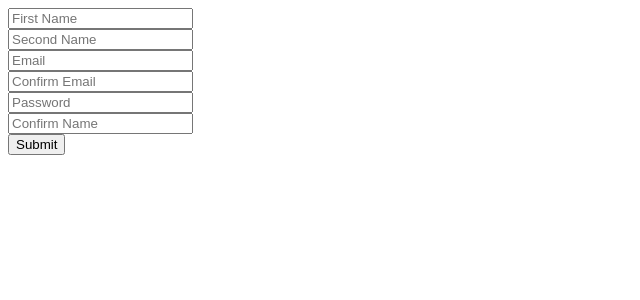
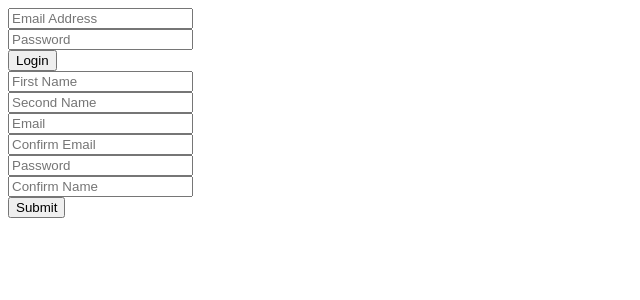
Before and after one commit to mrabelwahed/SocialNetwork, a PHP site: page /register.php in a window 1280 px wide. Shown: the top 300 px of the page, without its empty margins (0-640 px from the left). Run offline with PHP 8.4, Linux system fonts and the light colour scheme.

Commit message:
add login feature for the app

```diff
--- /dev/null
+++ b/config/config.php
@@ -0,0 +1,16 @@
+<?php
+
+ob_start();
+session_start();
+$timezone = date_default_timezone_set("Africa/Cairo");
+
+//for debug
+ini_set('display_errors', 1);
+ini_set('display_startup_errors', 1);
+error_reporting(E_ALL);
+//============================================
+//db connection
+$con = mysqli_connect("localhost", "root", "", "social");
+if (mysqli_connect_errno()) {
+    echo "failed to connect" . mysqli_connect_errno();
+}
--- /dev/null
+++ b/includes/form_handlers/login_handler.php
@@ -0,0 +1,27 @@
+<?php
+
+if (isset($_POST['log_button'])) {
+    $email                 = filter_var($_POST['log_email'], FILTER_SANITIZE_EMAIL);
+    $password              = md5($_POST['log_password']);
+    $_SESSION['log_email'] = $email;
+    // check if this user existed
+
+    $check_user_query  = mysqli_query($con, "SELECT * FROM users WHERE email='$email' AND password='$password'");
+    $check_login_query = mysqli_num_rows($check_user_query);
+    if ($check_login_query == 1) {
+        $row                  = mysqli_fetch_array($check_user_query);
+        $username             = $row['username'];
+        $_SESSION['username'] = $username;
+
+        //check if user account is closed
+        $user_closed_query = mysqli_query($con, "SELECT * FROM users WHERE email='$email' AND user_closed='yes'");
+        if (mysqli_num_rows($user_closed_query) == 1) {
+            $reopen_closed_account = mysqli_query($con, "UPDATE users SET user_closed ='no' WHERE email='$email'");
+        }
+
+        header("Location: index.php"); // redirect to index page if log went successfully
+        exit();
+    } else {
+        array_push($error_array, "Your email or password is not correct <br>");
+    }
+}
--- /dev/null
+++ b/includes/form_handlers/register_handler.php
@@ -0,0 +1,127 @@
+<?php
+
+//variables
+$fname       = "";
+$lname       = "";
+$em          = "";
+$em2         = "";
+$password    = "";
+$password2   = "";
+$date        = "";
+$error_array = array();
+
+if (isset($_POST["reg_button"])) {
+
+// first name
+    $fname                 = strip_tags($_POST["reg_fname"]);
+    $fname                 = str_replace(' ', '', $fname);
+    $fname                 = ucfirst($fname);
+    $_SESSION['reg_fname'] = $fname;
+
+// last name
+    $lname                 = strip_tags($_POST["reg_lname"]);
+    $lname                 = str_replace(' ', '', $lname);
+    $lname                 = ucfirst($lname);
+    $_SESSION['reg_lname'] = $lname;
+
+// email
+    $em                    = strip_tags($_POST["reg_email"]);
+    $em                    = str_replace(' ', '', $em);
+    $em                    = ucfirst($em);
+    $_SESSION['reg_email'] = $em;
+
+// email2
+    $em2                    = strip_tags($_POST["reg_email2"]);
+    $em2                    = str_replace(' ', '', $em2);
+    $em2                    = ucfirst($em2);
+    $_SESSION['reg_email2'] = $em2;
+
+// password
+    $password = strip_tags($_POST["reg_password"]);
+
+// password2
+    $password2 = strip_tags($_POST["reg_password2"]);
+
+//date
+    $date = date("Y-m-d");
+
+//check if emails matched
+    if ($em == $em2) {
+        if (filter_var($em, FILTER_VALIDATE_EMAIL)) {
+
+            $em = filter_var($em, FILTER_VALIDATE_EMAIL);
+            // check if email is used
+            $e_check  = mysqli_query($con, "SELECT email FROM users WHERE email='$em'");
+            $num_rows = mysqli_num_rows($e_check);
+            if ($num_rows > 0) {
+                array_push($error_array, "Email already in use<br>");
+            }
+        } else {
+            array_push($error_array, "Invalid formats<br>");
+        }
+
+    } else {
+        array_push($error_array, "Emails do not match<br>");
+    }
+
+// validate first name
+
+    if (strlen($fname) > 25 || strlen($fname) < 2) {
+        array_push($error_array, "Your first name must between 2 and 25 <br>");
+    }
+
+// validate last name
+
+    if (strlen($lname) > 25 || strlen($lname) < 2) {
+        array_push($error_array, "Your last name must between 2 and 25<br>");
+    }
+
+// validate passwords
+    if ($password != $password2) {
+        array_push($error_array, "Your password do not match<br>");
+    } else {
+        if (preg_match('/[^A-Za-z0-9]/', $password)) {
+            array_push($error_array, "your password can contain only english alphabets and numbers <br>");
+        }
+    }
+
+    if (strlen($password) > 30 || strlen($password) < 5) {
+        array_push($error_array, "Your password must between 5 and 30 characters <br>");
+    }
+
+    //create encrypted password
+    $password = md5($password);
+
+    //create unique username
+    if (empty($error_array)) {
+        $username             = strtolower($fname . "_" . $lname);
+        $check_username_query = mysqli_query($con, "SELECT username FROM users where username='$username'");
+        $i                    = 0;
+        while (mysqli_num_rows($check_username_query) != 0) {
+            $i++;
+            $username             = $username . "_" . $i;
+            $check_username_query = mysqli_query($con, "SELECT username FROM users where username='$username'");
+        }
+
+        // profile pic
+        $rand = rand(1, 2);
+        if ($rand == 1) {
+            $profile_pic = "assets/images/profile_pics/defaults/head_deep_blue.png";
+        } else if ($rand == 2) {
+            $profile_pic = "assets/images/profile_pics/defaults/head_emerald.png";
+        }
+
+        //insert new user in users table
+
+        $query = mysqli_query($con, "INSERT INTO users VALUES(NULL,'$fname','$lname','$username','$em','$password','$date','$profile_pic','0','0','no',',')");
+
+        array_push($error_array, "<span style='color:#14c800'>  you are all set , pleas login </span><br>");
+        //clear session variable after submitting new user
+        $_SESSION['reg_fname']  = "";
+        $_SESSION['reg_lname']  = "";
+        $_SESSION['reg_email']  = "";
+        $_SESSION['reg_email2'] = "";
+
+    }
+
+}
--- a/register.php
+++ b/register.php
@@ -1,143 +1,8 @@
 
 <?php
-session_start();
-//for debug
-ini_set('display_errors', 1);
-ini_set('display_startup_errors', 1);
-error_reporting(E_ALL);
-//============================================
-//db connection
-$con = mysqli_connect("localhost", "root", "", "social");
-if (mysqli_connect_errno()) {
-    echo "failed to connect" . mysqli_connect_errno();
-}
-
-//variables
-$fname       = "";
-$lname       = "";
-$em          = "";
-$em2         = "";
-$password    = "";
-$password2   = "";
-$date        = "";
-$error_array = array();
-
-if (isset($_POST["reg_button"])) {
-
-// first name
-    $fname                 = strip_tags($_POST["reg_fname"]);
-    $fname                 = str_replace(' ', '', $fname);
-    $fname                 = ucfirst($fname);
-    $_SESSION['reg_fname'] = $fname;
-
-// last name
-    $lname                 = strip_tags($_POST["reg_lname"]);
-    $lname                 = str_replace(' ', '', $lname);
-    $lname                 = ucfirst($lname);
-    $_SESSION['reg_lname'] = $lname;
-
-// email
-    $em                    = strip_tags($_POST["reg_email"]);
-    $em                    = str_replace(' ', '', $em);
-    $em                    = ucfirst($em);
-    $_SESSION['reg_email'] = $em;
-
-// email2
-    $em2                    = strip_tags($_POST["reg_email2"]);
-    $em2                    = str_replace(' ', '', $em2);
-    $em2                    = ucfirst($em2);
-    $_SESSION['reg_email2'] = $em2;
-
-// password
-    $password = strip_tags($_POST["reg_password"]);
-
-// password2
-    $password2 = strip_tags($_POST["reg_password2"]);
-
-//date
-    $date = date("Y-m-d");
-
-//check if emails matched
-    if ($em == $em2) {
-        if (filter_var($em, FILTER_VALIDATE_EMAIL)) {
-
-            $em = filter_var($em, FILTER_VALIDATE_EMAIL);
-            // check if email is used
-            $e_check  = mysqli_query($con, "SELECT email FROM users WHERE email='$em'");
-            $num_rows = mysqli_num_rows($e_check);
-            if ($num_rows > 0) {
-                array_push($error_array, "Email already in use<br>");
-            }
-        } else {
-            array_push($error_array, "Invalid formats<br>");
-        }
-
-    } else {
-        array_push($error_array, "Emails do not match<br>");
-    }
-
-// validate first name
-
-    if (strlen($fname) > 25 || strlen($fname) < 2) {
-        array_push($error_array, "Your first name must between 2 and 25 <br>");
-    }
-
-// validate last name
-
-    if (strlen($lname) > 25 || strlen($lname) < 2) {
-        array_push($error_array, "Your last name must between 2 and 25<br>");
-    }
-
-// validate passwords
-    if ($password != $password2) {
-        array_push($error_array, "Your password do not match<br>");
-    } else {
-        if (preg_match('/[^A-Za-z0-9]/', $password)) {
-            array_push($error_array, "your password can contain only english alphabets and numbers <br>");
-        }
-    }
-
-    if (strlen($password) > 30 || strlen($password) < 5) {
-        array_push($error_array, "Your password must between 5 and 30 characters <br>");
-    }
-
-    //create encrypted password
-    $password = md5($password);
-
-    //create unique username
-    if (empty($error_array)) {
-        $username             = strtolower($fname . "_" . $lname);
-        $check_username_query = mysqli_query($con, "SELECT username FROM users where username='$username'");
-        $i                    = 0;
-        while (mysqli_num_rows($check_username_query) != 0) {
-            $i++;
-            $username             = $username . "_" . $i;
-            $check_username_query = mysqli_query($con, "SELECT username FROM users where username='$username'");
-        }
-
-        // profile pic
-        $rand = rand(1, 2);
-        if ($rand == 1) {
-            $profile_pic = "assets/images/profile_pics/defaults/head_deep_blue.png";
-        } else if ($rand == 2) {
-            $profile_pic = "assets/images/profile_pics/defaults/head_emerald.png";
-        }
-
-        //insert new user in users table
-
-        $query = mysqli_query($con, "INSERT INTO users VALUES(NULL,'$fname','$lname','$username','$em','$password','$date','$profile_pic','0','0','no',',')");
-
-        array_push($error_array, "<span style='color:#14c800'>  you are all set , pleas login </span><br>");
-        //clear session variable after submitting new user
-        $_SESSION['reg_fname']  = "";
-        $_SESSION['reg_lname']  = "";
-        $_SESSION['reg_email']  = "";
-        $_SESSION['reg_email2'] = "";
-
-    }
-
-}
-
+require 'config/config.php';
+require 'includes/form_handlers/register_handler.php';
+require 'includes/form_handlers/login_handler.php';
 ?>
 
 
@@ -147,6 +12,23 @@ if (isset($_POST["reg_button"])) {
     <title></title>
 </head>
 <body>
+
+    <form action="register.php" method="POST">
+        <input type="text" name="log_email" placeholder="Email Address"   value = "<?php
+if (isset($_SESSION['log_email'])) {
+    echo $_SESSION['log_email'];
+}
+?>"
+     required><br>
+        <input type="text" name="log_password" placeholder="Password" required><br>
+        <?php
+if (in_array("Your email or password is not correct <br>", $error_array)) {
+    echo "Your email or password is not correct <br>";
+}
+?>
+        <input type="submit" name="log_button" value="Login">
+
+    </form>
 
  <form accept="register.php" method="POST">
     <input type="text" name="reg_fname" placeholder="First Name"
```
